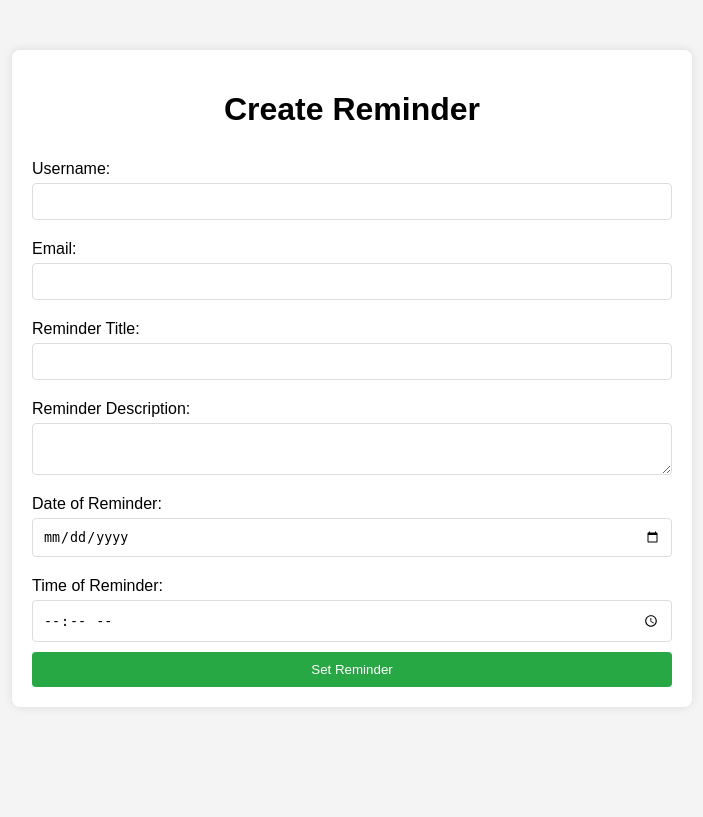
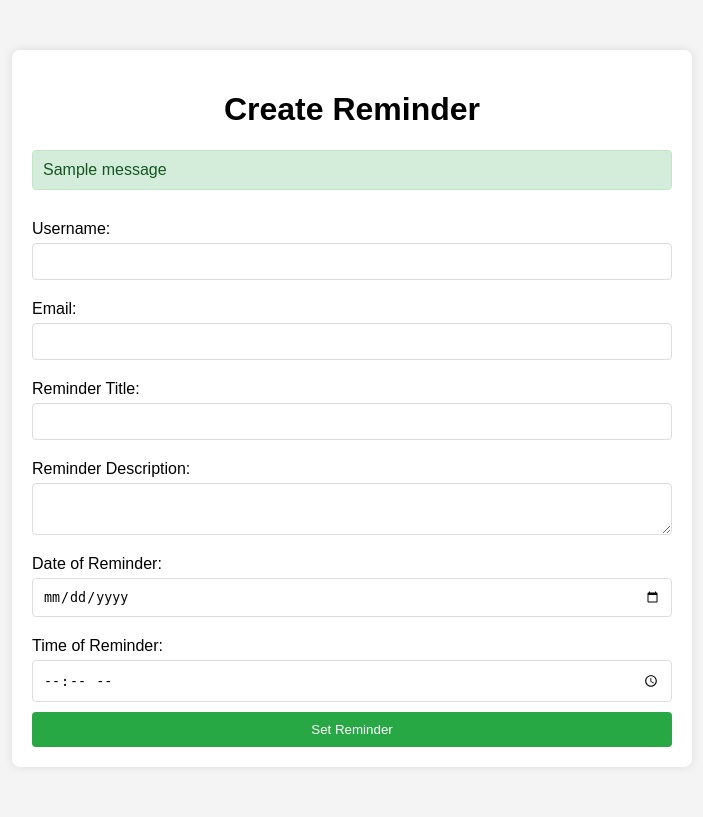
Before and after one commit to mmaisa1/Qr-reminder-project, a Flask app: page / in a window 1280 px wide. Shown: the whole page, without its empty margins (288-991 px from the left). Before the commit the page ends 687 px from the top, so only its background shows below. Run offline with Flask 3, Linux system fonts and the light colour scheme; one stand-in notice (Sample message) is shown.

```diff
--- a/app.py
+++ b/app.py
@@ -1,16 +1,17 @@
-from flask import Flask, render_template, request, redirect, url_for
+from flask import Flask, render_template, request, redirect, url_for, flash
 from flask_mail import Mail, Message
 from datetime import datetime
 import threading
 import time
 
 app = Flask(__name__)
+app.secret_key = '1989f15fb5f5df6ae5ffb51a3b5157f2'  # Replace with your generated secret key
 
 # Configuration for Flask-Mail
-app.config['MAIL_SERVER'] = 'smtp.example.com'  # Replace with your SMTP server
+app.config['MAIL_SERVER'] = 'smtp.gmail.com'
 app.config['MAIL_PORT'] = 587
-app.config['MAIL_USERNAME'] = 'your_email@example.com'  # Replace with your email
-app.config['MAIL_PASSWORD'] = 'your_password'  # Replace with your email password
+app.config['MAIL_USERNAME'] = 'medhamaisa.usa@gmail.com'  # Replace with your email
+app.config['MAIL_PASSWORD'] = 'wkkz rlnp izay hzdz'  # Replace with your email password
 app.config['MAIL_USE_TLS'] = True
 app.config['MAIL_USE_SSL'] = False
 
@@ -23,8 +24,11 @@ def send_email(subject, body, recipient, send_time):
 
     msg = Message(subject, sender=app.config['MAIL_USERNAME'], recipients=[recipient])
     msg.body = body
-    with app.app_context():
-        mail.send(msg)
+    try:
+        with app.app_context():
+            mail.send(msg)
+    except Exception as e:
+        print(f"Error sending email: {e}")
 
 @app.route('/')
 def index():
@@ -32,18 +36,25 @@ def index():
 
 @app.route('/create-reminder', methods=['POST'])
 def create_reminder():
-    username = request.form['username']
-    email = request.form['email']
-    title = request.form['title']
-    description = request.form['description']
-    reminder_date = request.form['reminder_date']
-    reminder_time = request.form['reminder_time']
+    try:
+        username = request.form['username']
+        email = request.form['email']
+        title = request.form['title']
+        description = request.form['description']
+        reminder_date = request.form['reminder_date']
+        reminder_time = request.form['reminder_time']
 
-    # Combine date and time into a datetime object
-    reminder_datetime = datetime.strptime(f"{reminder_date} {reminder_time}", '%Y-%m-%d %H:%M')
+        # Combine date and time into a datetime object
+        reminder_datetime = datetime.strptime(f"{reminder_date} {reminder_time}", '%Y-%m-%d %H:%M')
 
-    # Send email at the specified time using a separate thread
-    threading.Thread(target=send_email, args=(title, description, email, reminder_datetime)).start()
+        # Send email at the specified time using a separate thread
+        threading.Thread(target=send_email, args=(title, description, email, reminder_datetime)).start()
+
+        flash('Reminder set successfully!', 'success')
+    except ValueError as ve:
+        flash(f'Error: {ve}', 'error')
+    except Exception as e:
+        flash(f'Error: {e}', 'error')
 
     return redirect(url_for('index'))
 
--- /dev/null
+++ b/notes.txt
@@ -0,0 +1 @@
+Enabled 2fa, set app password and tested code on mobile network
--- a/static/styles.css
+++ b/static/styles.css
@@ -46,3 +46,31 @@ button {
 button:hover {
     background-color: #218838;
 }
+
+.flash-messages {
+    margin-bottom: 20px;
+}
+
+.flash {
+    padding: 10px;
+    border-radius: 4px;
+    margin-bottom: 10px;
+}
+
+.flash.success {
+    background-color: #d4edda;
+    color: #155724;
+    border: 1px solid #c3e6cb;
+}
+
+.back-button {
+    display: block;
+    text-align: center;
+    margin-top: 20px;
+    color: #007bff;
+    text-decoration: none;
+}
+
+.back-button:hover {
+    text-decoration: underline;
+}
--- a/templates/index.html
+++ b/templates/index.html
@@ -9,6 +9,17 @@
 <body>
     <div class="container">
         <h1>Create Reminder</h1>
+
+        {% with messages = get_flashed_messages(with_categories=true) %}
+            {% if messages %}
+                <div class="flash-messages">
+                    {% for category, message in messages %}
+                        <div class="flash {{ category }}">{{ message }}</div>
+                    {% endfor %}
+                </div>
+            {% endif %}
+        {% endwith %}
+
         <form action="{{ url_for('create_reminder') }}" method="post">
             <label for="username">Username:</label>
             <input type="text" id="username" name="username" required>
@@ -30,6 +41,8 @@
 
             <button type="submit">Set Reminder</button>
         </form>
+
+        <!--a href="{{ url_for('index') }}" class="back-button">Back to Form</a-->
     </div>
 </body>
 </html>
```
